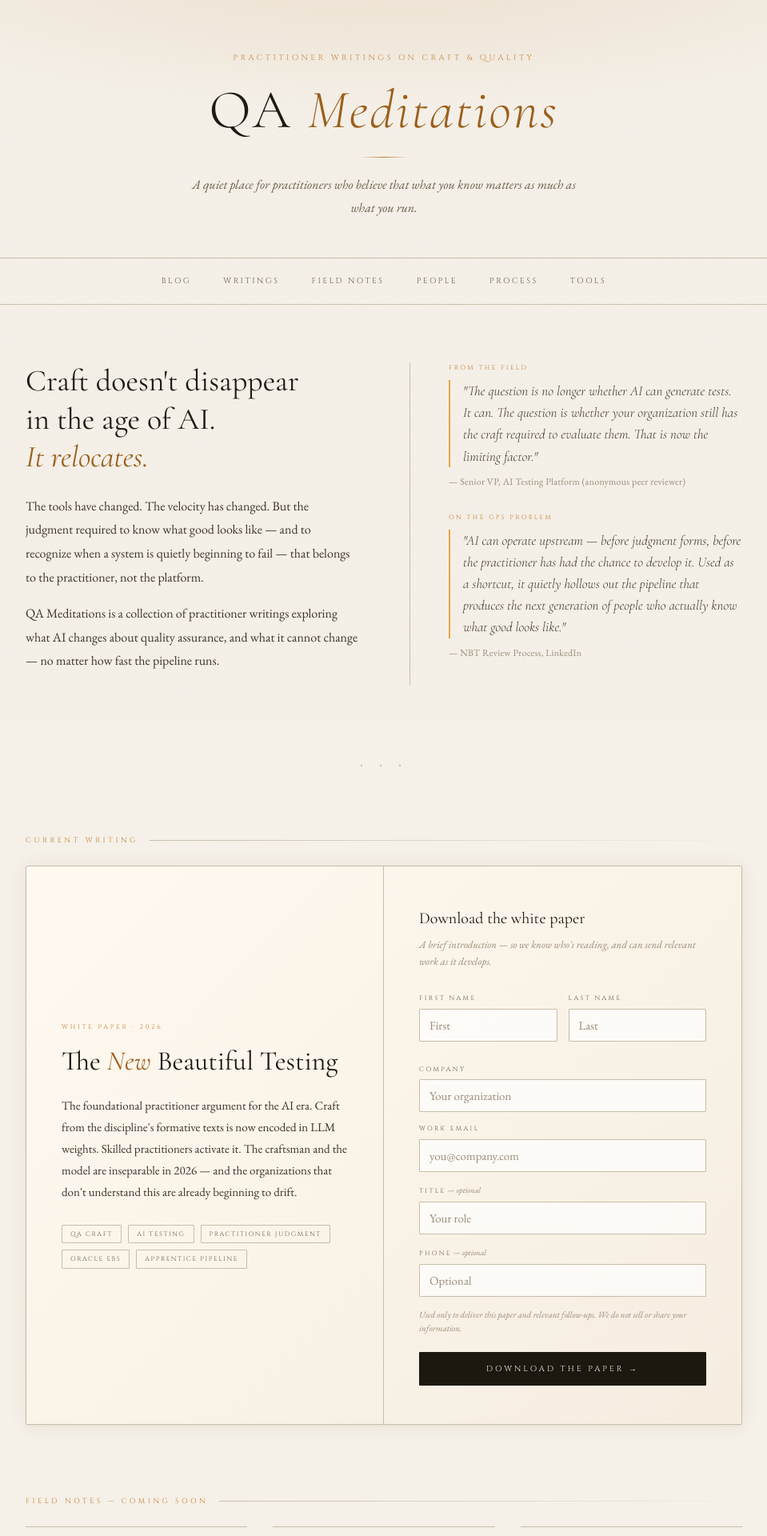
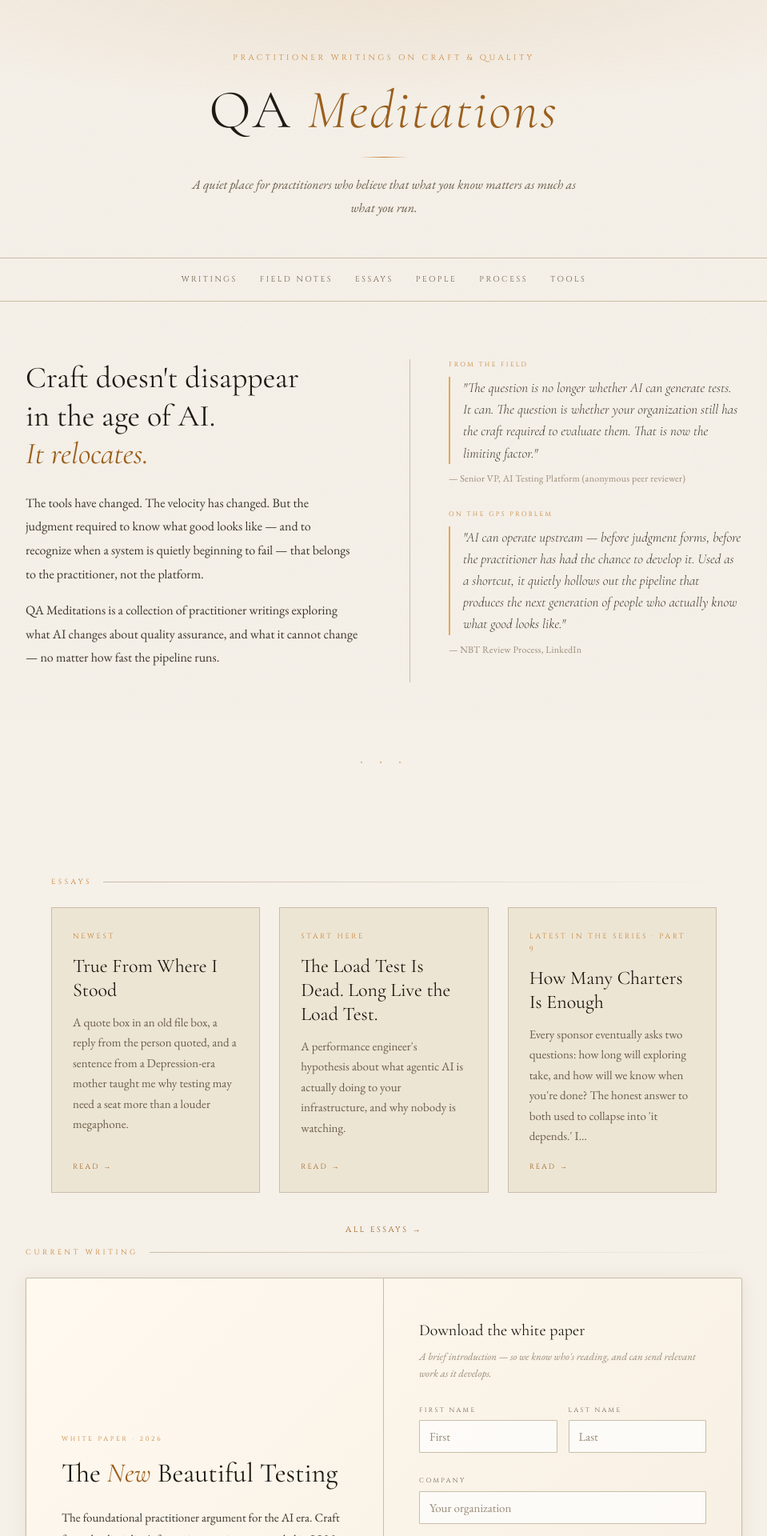
Before and after one commit to rjcadvisors/qameditations, a Jekyll site: the page built from index.html, in a window 1280 px wide. Shown: the top 1920 px of the page at 80% size, without its empty margins (160-1119 px from the left). Built offline with Jekyll 4.4.1, drawn with Linux system fonts in a browser that asks for light colours; a script that is not in the unit is left out.

Commit message:
Phase 0 and 1: analytics, Essays nav, home tiles, RSS feed
- Add Cloudflare Web Analytics beacon to the shared layout and home page
- Rename Blog to Essays, move it to the middle of the nav; /blog/ URLs unchanged
- Let the home page nav wrap so links no longer clip on narrow phones
- Add three post-driven home page tiles (newest, start here, latest series part),
  configured by start_here_url and featured_series in _config.yml
- Add jekyll-feed and a visible RSS link in the footer
- Retitle the blog index to Essays

Co-Authored-By: Claude Sonnet 5.5 <noreply@anthropic.com>
Claude-Session: https://claude.ai/code/session_01GNpBos77GWhoY3godHi6uB

```diff
--- a/Gemfile
+++ b/Gemfile
@@ -3,3 +3,4 @@ source "https://rubygems.org"
 gem "jekyll", "~> 4.3"
 gem "kramdown-parser-gfm"
 gem 'jekyll-sitemap'
+gem 'jekyll-feed'
--- a/_config.yml
+++ b/_config.yml
@@ -5,6 +5,7 @@ baseurl: ""
 
 plugins:
   - jekyll-sitemap
+  - jekyll-feed
 
 permalink: /blog/:year-:month-:day-:title/
 
@@ -14,3 +15,7 @@ highlighter: rouge
 exclude:
   - node_modules
   - vendor
+
+# Home page tiles. Swap these to change what the tiles feature.
+start_here_url: /blog/2026-06-12-load-test-is-dead/
+featured_series: exploratory-testing-dividend
--- a/blog/index.html
+++ b/blog/index.html
@@ -1,6 +1,6 @@
 ---
 layout: default
-title: Blog
+title: Essays
 ---
 <style>
   .blog-container {
@@ -93,7 +93,7 @@ title: Blog
 </style>
 
 <div class="blog-container">
-  <div class="section-label">Field Notes</div>
+  <div class="section-label">Essays</div>
 
   {% if site.posts.size > 0 %}
   <ul class="post-list">
--- a/index.html
+++ b/index.html
@@ -118,9 +118,11 @@
       position: relative;
       z-index: 1;
       display: flex;
+      flex-wrap: wrap;
       justify-content: center;
-      gap: 40px;
-      padding: 20px 24px;
+      align-items: center;
+      gap: 12px 28px;
+      padding: 18px 16px;
       border-bottom: 1px solid var(--rule);
       animation: fadeDown 1s 0.1s ease both;
     }
@@ -133,6 +135,9 @@
       color: var(--ink-soft);
       text-decoration: none;
       transition: color 0.2s;
+      white-space: nowrap;
+      flex: 0 1 auto;
+      text-align: center;
     }
 
     nav a:hover { color: var(--amber); }
@@ -586,7 +591,47 @@
     }
     .field-error.visible { display: block; }
     .form-group input.invalid { border-color: #9b3a2a; }
+
+    /* ── Essay tiles ── */
+    .tiles { max-width: 960px; margin: 0 auto; padding: 56px 32px 8px; }
+    .tiles-grid { display: grid; grid-template-columns: repeat(3, 1fr); gap: 24px; }
+    .tile {
+      display: flex; flex-direction: column;
+      border: 1px solid var(--rule);
+      background: var(--parchment-2);
+      padding: 28px 26px 24px;
+      text-decoration: none; color: inherit;
+      transition: border-color 0.2s, transform 0.2s;
+    }
+    .tile:hover { border-color: var(--amber); transform: translateY(-2px); }
+    .tile-label {
+      font-family: 'Cinzel', serif; font-size: 9px; letter-spacing: 0.3em;
+      text-transform: uppercase; color: var(--amber); margin-bottom: 14px;
+    }
+    .tile-title {
+      font-family: 'Cormorant Garamond', serif; font-size: 24px; font-weight: 400;
+      line-height: 1.25; color: var(--ink); margin-bottom: 12px;
+    }
+    .tile-desc { font-size: 15px; line-height: 1.7; color: var(--ink-soft); margin-bottom: 18px; }
+    .tile-more {
+      margin-top: auto; font-family: 'Cinzel', serif; font-size: 9px;
+      letter-spacing: 0.25em; text-transform: uppercase; color: var(--amber-deep);
+    }
+    .tiles-all { text-align: center; margin-top: 28px; }
+    .tiles-all a {
+      font-family: 'Cinzel', serif; font-size: 10px; letter-spacing: 0.25em;
+      text-transform: uppercase; color: var(--amber-deep); text-decoration: none;
+    }
+    .tiles-all a:hover { color: var(--amber); }
+    @media (max-width: 820px) { .tiles-grid { grid-template-columns: 1fr; } .tiles { padding: 40px 20px 0; } }
+
+    .footer-feed { color: var(--amber-deep); text-decoration: underline; text-decoration-color: var(--rule); }
+    .footer-feed:hover { color: var(--amber); }
   </style>
+  <!-- Cloudflare Web Analytics -->
+  <script type='module' src='https://static.cloudflareinsights.com/beacon.min.js' data-cf-beacon='{"token": "3797d9dd54bf4246b427335f695c8124"}'></script>
+  <!-- End Cloudflare Web Analytics -->
+  {% feed_meta %}
 </head>
 <body>
 
@@ -600,9 +645,9 @@
 
   <!-- Nav -->
   <nav>
-    <a href="/blog/">Blog</a>
     <a href="#writings">Writings</a>
     <a href="#field-notes">Field Notes</a>
+    <a href="/blog/">Essays</a>
     <a href="https://rjcadvisors.com" target="_blank" rel="noreferrer">People</a>
     <a href="https://qameditations.com" target="_blank" rel="noreferrer">Process</a>
     <a href="https://theautomation.expert" target="_blank" rel="noreferrer">Tools</a>
@@ -655,6 +700,42 @@
     </section>
 
     <div class="ornament">· · ·</div>
+
+    <!-- Essay tiles: newest, start here, latest in the running series.
+         Which essay is "start here" and which series is featured is set in _config.yml. -->
+    {% assign newest = site.posts | first %}
+    {% assign start_here = site.posts | where: "url", site.start_here_url | first %}
+    {% assign series_latest = site.posts | where: "series", site.featured_series | sort: "series_part" | last %}
+    <section class="tiles" id="essays">
+      <div class="section-label">Essays</div>
+      <div class="tiles-grid">
+        {% if newest %}
+        <a class="tile" href="{{ newest.url }}">
+          <div class="tile-label">Newest</div>
+          <div class="tile-title">{{ newest.title }}</div>
+          {% if newest.description %}<p class="tile-desc">{{ newest.description | truncate: 180 }}</p>{% endif %}
+          <div class="tile-more">Read &rarr;</div>
+        </a>
+        {% endif %}
+        {% if start_here %}
+        <a class="tile" href="{{ start_here.url }}">
+          <div class="tile-label">Start here</div>
+          <div class="tile-title">{{ start_here.title }}</div>
+          {% if start_here.description %}<p class="tile-desc">{{ start_here.description | truncate: 180 }}</p>{% endif %}
+          <div class="tile-more">Read &rarr;</div>
+        </a>
+        {% endif %}
+        {% if series_latest %}
+        <a class="tile" href="{{ series_latest.url }}">
+          <div class="tile-label">Latest in the series &middot; Part {{ series_latest.series_part }}</div>
+          <div class="tile-title">{{ series_latest.title }}</div>
+          {% if series_latest.description %}<p class="tile-desc">{{ series_latest.description | truncate: 180 }}</p>{% endif %}
+          <div class="tile-more">Read &rarr;</div>
+        </a>
+        {% endif %}
+      </div>
+      <p class="tiles-all"><a href="/blog/">All essays &rarr;</a></p>
+    </section>
 
     <!-- Download Section -->
     <section class="download-section" id="download">
@@ -823,6 +904,7 @@
     <p class="footer-copy">
       Independent QA advisory &amp; thought leadership. Oracle EBS and enterprise application testing.
     </p>
+    <p class="footer-copy"><a href="/feed.xml" class="footer-feed">RSS feed</a></p>
   </footer>
 
   <script>
```
Also changed, not shown: _layouts/default.html (+9 -1 lines).
